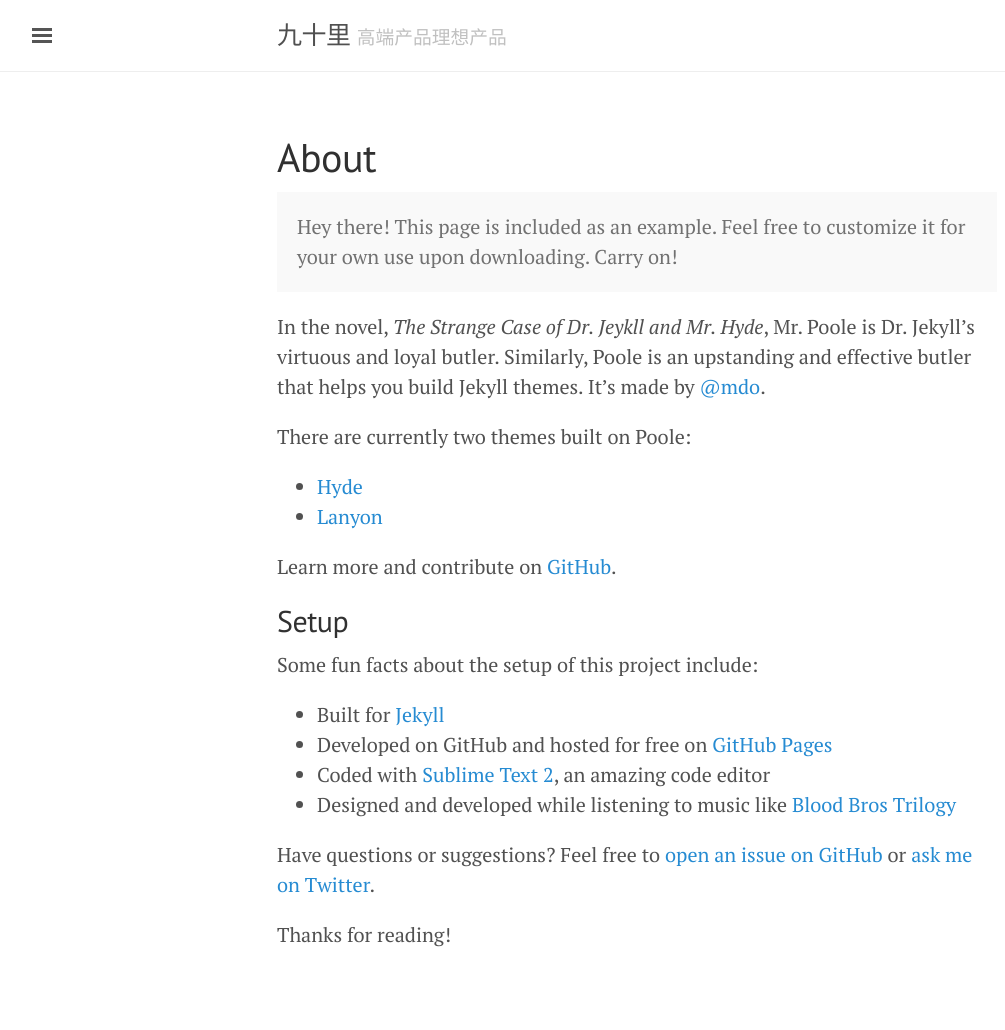
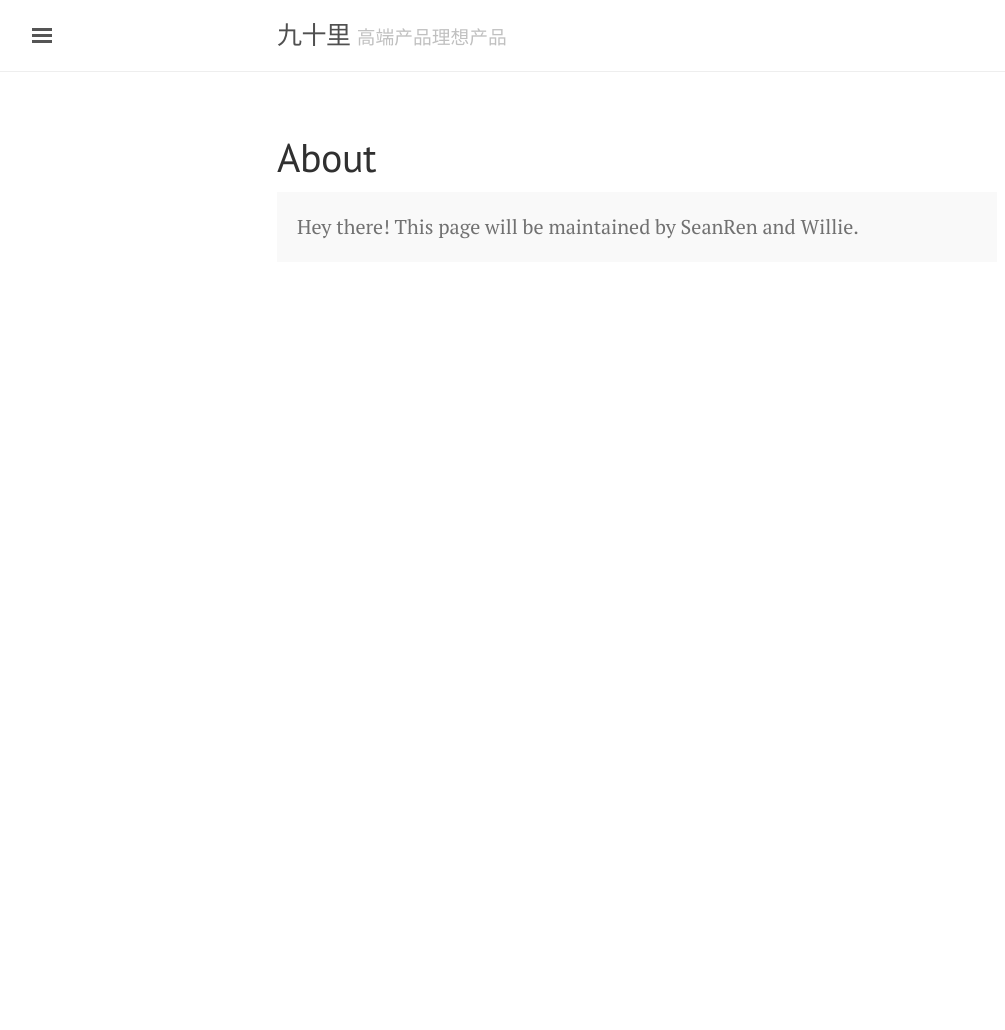
Before and after one commit to nintymiles/nintymiles.github.io, a Jekyll site: the page built from about.md, in a window 1280 px wide. Shown: the whole page, without its empty margins (3-1008 px from the left). Built offline with Jekyll 4.4.1, drawn with Linux system fonts in a browser that asks for light colours; after the commit the page ends 900 px from its top, so only the background shows below that.

Commit message:
update site and about info

```diff
--- a/_config.yml
+++ b/_config.yml
@@ -15,9 +15,9 @@ gems: [jekyll-paginate]
 
 # About/contact
 author:
-  name:              Mark Otto
-  url:               https://twitter.com/mdo
-  email:             markdotto@gmail.com
+  name:              SeanRen
+  url:               https://twitter.com/afighter
+  email:             nintymiles@icloud.com
 
 # Custom vars
 version:             1.0.0
--- a/about.md
+++ b/about.md
@@ -4,27 +4,5 @@ title: About
 ---
 
 <p class="message">
-  Hey there! This page is included as an example. Feel free to customize it for your own use upon downloading. Carry on!
+  Hey there! This page will be maintained by SeanRen and Willie.
 </p>
-
-In the novel, *The Strange Case of Dr. Jeykll and Mr. Hyde*, Mr. Poole is Dr. Jekyll's virtuous and loyal butler. Similarly, Poole is an upstanding and effective butler that helps you build Jekyll themes. It's made by [@mdo](https://twitter.com/mdo).
-
-There are currently two themes built on Poole:
-
-* [Hyde](http://hyde.getpoole.com)
-* [Lanyon](http://lanyon.getpoole.com)
-
-Learn more and contribute on [GitHub](https://github.com/poole).
-
-## Setup
-
-Some fun facts about the setup of this project include:
-
-* Built for [Jekyll](http://jekyllrb.com)
-* Developed on GitHub and hosted for free on [GitHub Pages](https://pages.github.com)
-* Coded with [Sublime Text 2](http://sublimetext.com), an amazing code editor
-* Designed and developed while listening to music like [Blood Bros Trilogy](https://soundcloud.com/maddecent/sets/blood-bros-series)
-
-Have questions or suggestions? Feel free to [open an issue on GitHub](https://github.com/poole/issues/new) or [ask me on Twitter](https://twitter.com/mdo).
-
-Thanks for reading!
```
Also changed, not shown: 1 other file.
